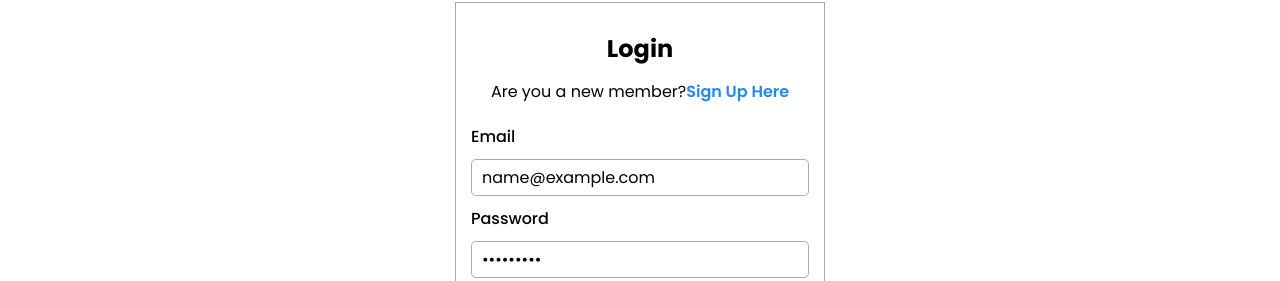
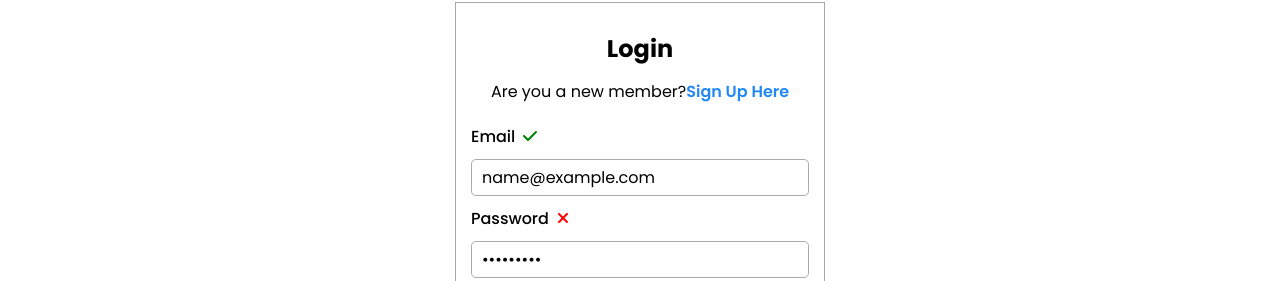
Before and after one commit to SamehRefaay/fecapstone_react_project, a React (Create React App) app: page /login in a window 1280 px wide. Both pictures are taken after typing "name@example.com", "Sample123" into the empty fields and a click on the button "Submit". Shown: the part 212-493 px from the top of the page. Built offline with nearby package versions, Linux system fonts and the light colour scheme; no server answers.

Commit message:
add validation to login form

```diff
--- a/src/components/Login/Login.js
+++ b/src/components/Login/Login.js
@@ -1,8 +1,14 @@
-import React, { useRef, useState } from 'react';
+import React, { useEffect, useRef, useState } from 'react';
 import './Login.css';
 import { Link, useLocation, useNavigate } from 'react-router-dom';
 
 import { API_URL } from '../../config';
+import { FontAwesomeIcon } from '@fortawesome/react-fontawesome';
+import {
+	faCheck,
+	faInfoCircle,
+	faTimes,
+} from '@fortawesome/free-solid-svg-icons';
 
 const Login = () => {
 	const location = useLocation();
@@ -13,12 +19,39 @@ const Login = () => {
 	const navigate = useNavigate();
 
 	const [email, setEmail] = useState('');
+	const [validEmail, setValidEmail] = useState(false);
+	const [emailFocus, setEmailFocus] = useState(false);
+
 	const [pwd, setPwd] = useState('');
+	const [validPwd, setValidPwd] = useState(false);
+	const [pwdFocus, setPwdFocus] = useState(false);
 
 	const [errMsg, setErrMsg] = useState('');
 
+	const EMAIL_REGEX = /[a-zA-Z0-9._%+-]+@[a-zA-Z0-9.-]+[a-zA-Z]{2,}/;
+	const PWD_REGEX = /^(?=.*[a-z])(?=.*[A-Z])(?=.*[0-9])(?=.*[!@#$%]).{8,24}$/;
+
+	useEffect(() => {
+		const result = EMAIL_REGEX.test(email);
+		setValidEmail(result);
+	}, [email]);
+
+	useEffect(() => {
+		const result = PWD_REGEX.test(pwd);
+		setValidPwd(result);
+	}, [pwd]);
+
 	const login = async e => {
 		e.preventDefault();
+
+		const v1 = EMAIL_REGEX.test(email);
+		const v2 = PWD_REGEX.test(pwd);
+
+		if (!v1 || !v2) {
+			// setErrMsg('Invalid Entry');
+			console.log(v1, v2);
+			return;
+		} else {
 			try {
 				const res = await fetch(`${API_URL}/api/auth/login`, {
 					method: 'POST',
@@ -48,6 +81,7 @@ const Login = () => {
 				}
 			} catch (error) {
 				console.log(error);
+			}
 		}
 	};
 
@@ -79,7 +113,15 @@ const Login = () => {
 					</div>
 					<form onSubmit={login} onReset={reset}>
 						<div className="form-group">
-							<label htmlFor="email">Email</label>
+							<label for="email">
+								Email
+								<span className={validEmail ? 'valid' : 'hide'}>
+									<FontAwesomeIcon icon={faCheck} color="green" />
+								</span>
+								<span className={validEmail || !email ? 'hide' : 'invalid'}>
+									<FontAwesomeIcon icon={faTimes} color="red" />
+								</span>
+							</label>
 							<input
 								id="email"
 								name="email"
@@ -91,10 +133,33 @@ const Login = () => {
 								className="form-control"
 								autoComplete="off"
 								placeholder="Enter your email"
+								aria-invalid={validEmail ? 'false' : 'true'}
+								aria-describedby="emailnote"
+								onFocus={e => setEmailFocus(true)}
+								onBlur={e => setEmailFocus(false)}
 							/>
+							<p
+								id="emailnote"
+								className={
+									email && emailFocus && !validEmail
+										? 'instructions'
+										: 'offscreen'
+								}
+							>
+								<FontAwesomeIcon icon={faInfoCircle} /> Please enter valid email
+								such user@example.com
+							</p>
 						</div>
 						<div className="form-group">
-							<label htmlFor="password">Password</label>
+							<label for="password">
+								Password
+								<span className={validPwd ? 'valid' : 'hide'}>
+									<FontAwesomeIcon icon={faCheck} color="green" />
+								</span>
+								<span className={validPwd || !pwd ? 'hide' : 'invalid'}>
+									<FontAwesomeIcon icon={faTimes} color="red" />
+								</span>
+							</label>
 							<input
 								id="password"
 								name="password"
@@ -104,7 +169,28 @@ const Login = () => {
 								className="form-control"
 								onChange={e => setPwd(e.target.value)}
 								placeholder="Enter your password"
+								aria-invalid={validPwd ? 'false' : 'true'}
+								aria-describedby="pwdnote"
+								onFocus={e => setPwdFocus(true)}
+								onBlur={e => setPwdFocus(false)}
 							/>
+							<p
+								id="pwdnote"
+								className={
+									pwd && pwdFocus && !validPwd ? 'instructions' : 'offscreen'
+								}
+							>
+								<FontAwesomeIcon icon={faInfoCircle} /> 8 to 24 characters.{' '}
+								<br />
+								Must include uppercase and lowercase letter,
+								<br /> number, and a special character. <br />
+								Allowed special characters:{' '}
+								<span aria-label="exclamation mark">!</span>
+								<span aria-label="at symbol">@</span>
+								<span aria-label="hashtag">#</span>
+								<span aria-label="doller sign">$</span>
+								<span aria-label="percent">%</span>
+							</p>
 						</div>
 						<div className="btn-group">
 							<button type="submit">Submit</button>
```
Lines whose indentation alone changed are shown as unchanged.
